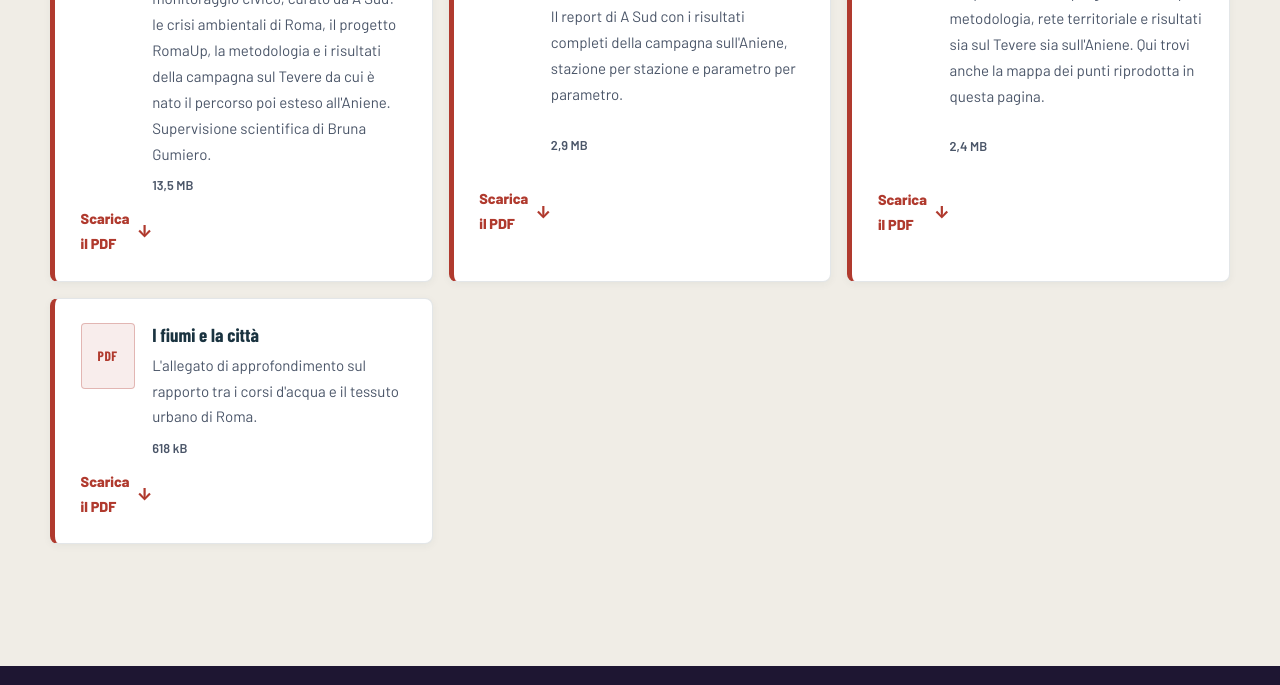
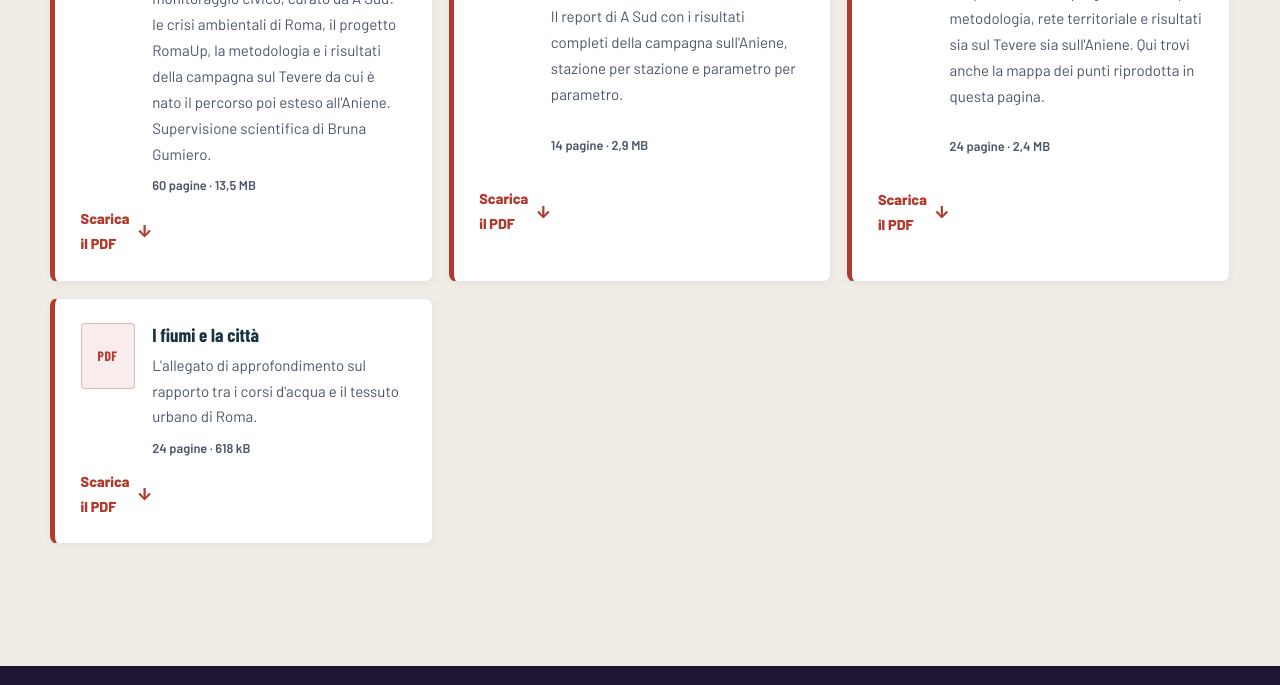
Before and after one commit to veramalavolti/aniene-water-lab, a website: page dist/campagna-2022-2023.html in a window 1280 px wide. Shown: the part 7804-8489 px from the top of the page. Drawn offline with nearby package versions, Linux system fonts and the light colour scheme; a web font is replaced by a local one.

Commit message:
La ricostruzione automatica non perde più il numero di pagine dei report
Il flusso su GitHub installava solo PyYAML e Jinja2, quindi la libreria che
legge i PDF mancava e le schede dei documenti uscivano senza il numero di
pagine: «13,5 MB» invece di «60 pagine · 13,5 MB». Ogni modifica fatta dal
pannello di redazione avrebbe ripetuto quella perdita. Ora pypdfium2 è fra le
librerie installate e la ricostruzione automatica produce lo stesso risultato
di quella fatta a mano.

Co-Authored-By: Claude Opus 5 <noreply@anthropic.com>

```diff
--- a/dist/campagna-2022-2023.html
+++ b/dist/campagna-2022-2023.html
@@ -303,7 +303,7 @@
     <span class="report-icona" aria-hidden="true">PDF</span>
     <h3>Giù al Tevere</h3>
     <p>Il report della <strong>prima annualità</strong> del monitoraggio civico, curato da A Sud: le crisi ambientali di Roma, il progetto RomaUp, la metodologia e i risultati della campagna sul Tevere da cui è nato il percorso poi esteso all&#39;Aniene. Supervisione scientifica di Bruna Gumiero.</p>
-    <span class="report-meta">13,5 MB
+    <span class="report-meta">60 pagine · 13,5 MB
     </span>
     <span class="report-azione">Scarica il PDF</span>
   </a>
@@ -311,7 +311,7 @@
     <span class="report-icona" aria-hidden="true">PDF</span>
     <h3>Risultati del monitoraggio Aniene 2022-2023</h3>
     <p>Il report di A Sud con i risultati completi della campagna sull&#39;Aniene, stazione per stazione e parametro per parametro.</p>
-    <span class="report-meta">2,9 MB
+    <span class="report-meta">14 pagine · 2,9 MB
     </span>
     <span class="report-azione">Scarica il PDF</span>
   </a>
@@ -319,7 +319,7 @@
     <span class="report-icona" aria-hidden="true">PDF</span>
     <h3>RomaUp 2022-2023</h3>
     <p>Il report dell&#39;intero progetto RomaUp: metodologia, rete territoriale e risultati sia sul Tevere sia sull&#39;Aniene. Qui trovi anche la mappa dei punti riprodotta in questa pagina.</p>
-    <span class="report-meta">2,4 MB
+    <span class="report-meta">24 pagine · 2,4 MB
     </span>
     <span class="report-azione">Scarica il PDF</span>
   </a>
@@ -327,7 +327,7 @@
     <span class="report-icona" aria-hidden="true">PDF</span>
     <h3>I fiumi e la città</h3>
     <p>L&#39;allegato di approfondimento sul rapporto tra i corsi d&#39;acqua e il tessuto urbano di Roma.</p>
-    <span class="report-meta">618 kB
+    <span class="report-meta">24 pagine · 618 kB
     </span>
     <span class="report-azione">Scarica il PDF</span>
   </a>
```
Also changed, not shown: dist/campagna-2023-2024.html (+2 -2 lines), dist/campagna-2025-2026.html (+3 -3 lines), .github/workflows/pubblica.yml.
